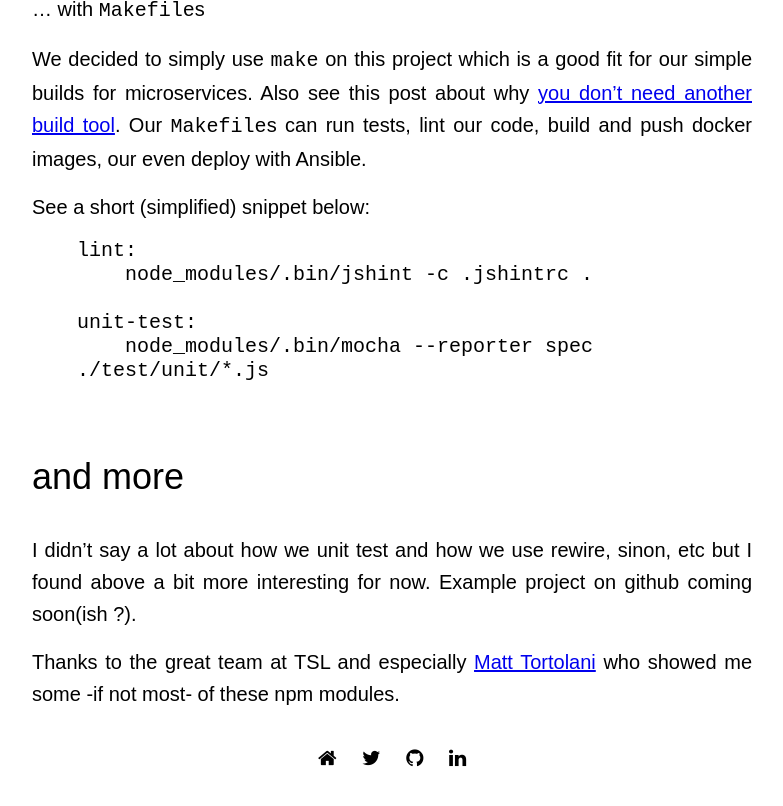
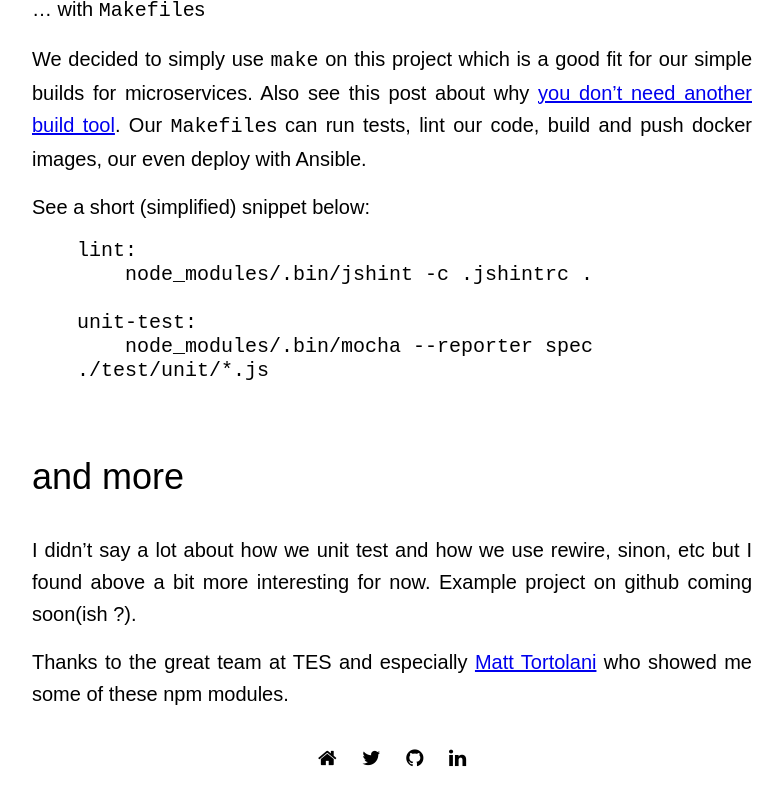
Before and after one commit to dublado/csabapalfi.github.io, a Jekyll site: the page built from _posts/2014-08-02-testing-node-apps-like-you-mean-it.md, in a window 1280 px wide and 900 px high, scrolled down 3132 px. Shown: the top 806 px of the window, without its empty margins (248-1031 px from the left). Built offline with Jekyll 4.4.1, drawn with Linux system fonts in a browser that asks for light colours; some web fonts are replaced; Markdown is read by kramdown in place of the engine named in the settings.

Commit message:
fix typo

```diff
--- a/_posts/2014-08-02-testing-node-apps-like-you-mean-it.md
+++ b/_posts/2014-08-02-testing-node-apps-like-you-mean-it.md
@@ -94,4 +94,4 @@ unit-test:
 
 I didn't say a lot about how we unit test and how we use rewire, sinon, etc but I found above a bit more interesting for now. Example project on github coming soon(ish ?).
 
-Thanks to the great team at TSL and especially [Matt Tortolani](https://twitter.com/doodlemoonch) who showed me some -if not most- of these npm modules.
+Thanks to the great team at TES and especially [Matt Tortolani](https://twitter.com/doodlemoonch) who showed me some of these npm modules.
```
